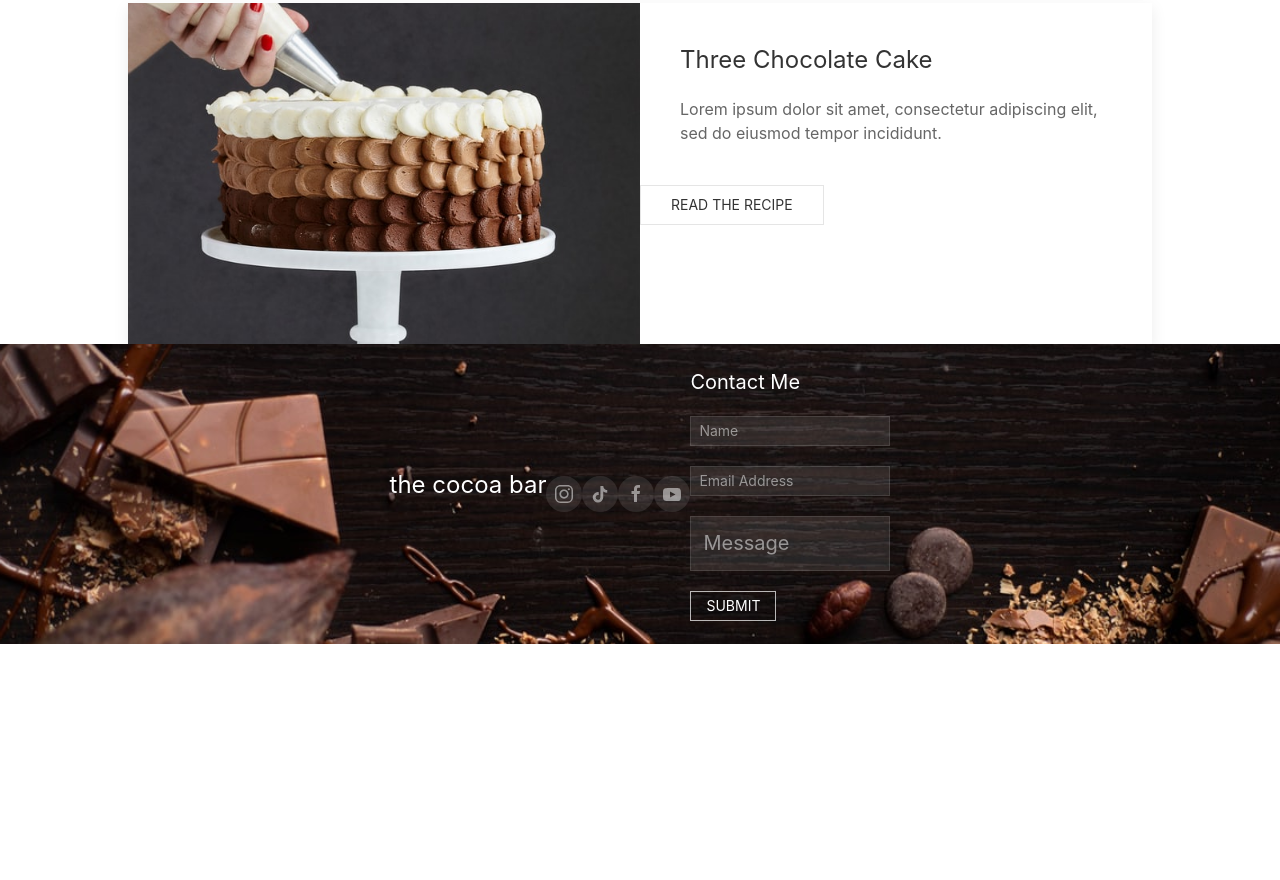
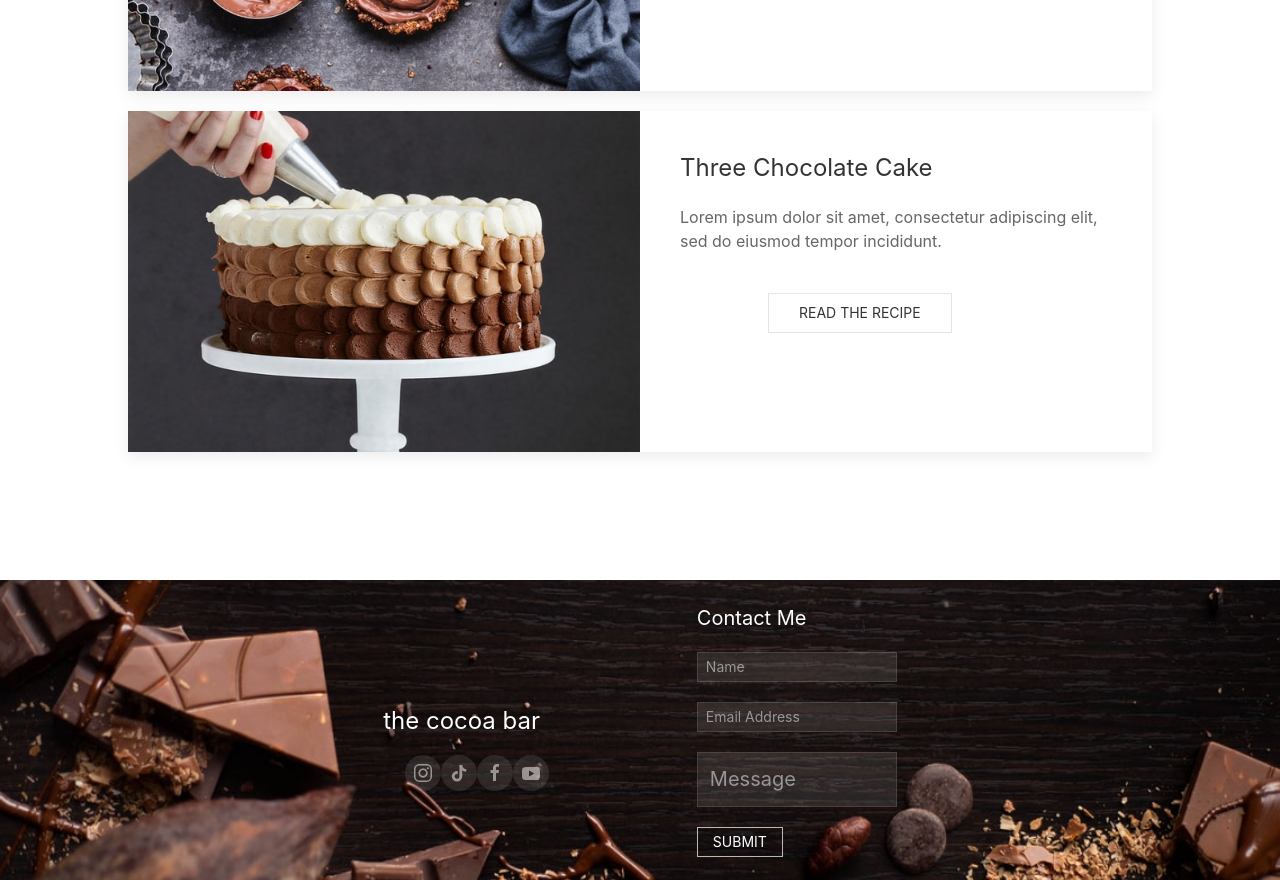
Before and after one commit to Luzanne-S/Blog, a plain HTML site: page Recipes.html in a window 1280 px wide. Shown: the part 790-1670 px from the top of the page. Before the commit the page ends 1434 px from the top, so only its background shows below. Drawn offline with nearby package versions, Linux system fonts and the light colour scheme; a web font is replaced by a local one.

Commit message:
Updated recipes.css
Updated: button, footer and margins

```diff
--- a/recipes.css
+++ b/recipes.css
@@ -1,5 +1,7 @@
 h1 {
   text-align: center;
+  margin-bottom: 5%;
+  padding-top: 5%;
 }
 
 .recipe {
@@ -7,3 +9,20 @@ h1 {
 
   width: 80%;
 }
+.button {
+  margin-left: 25%;
+}
+.footer {
+  margin-top: 10%;
+}
+.logo {
+  padding-bottom: -25%;
+  padding-right: 5%;
+}
+.social {
+  margin-bottom: -6%;
+  margin-left: -14%;
+}
+form {
+  margin-left: 10%;
+}
```
